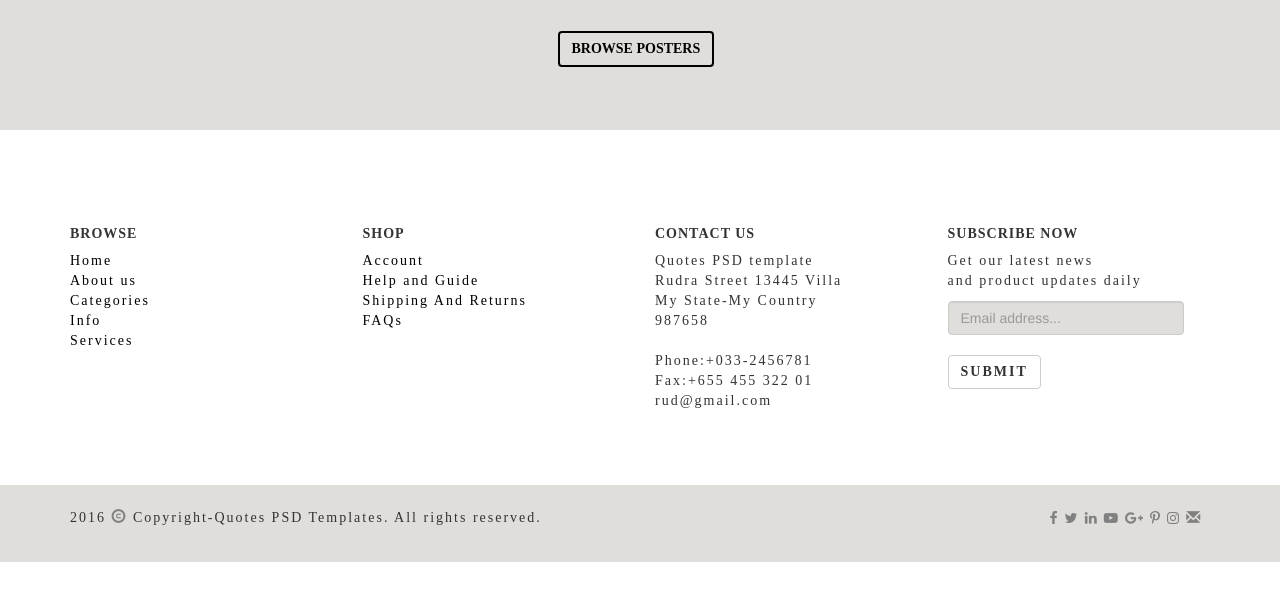
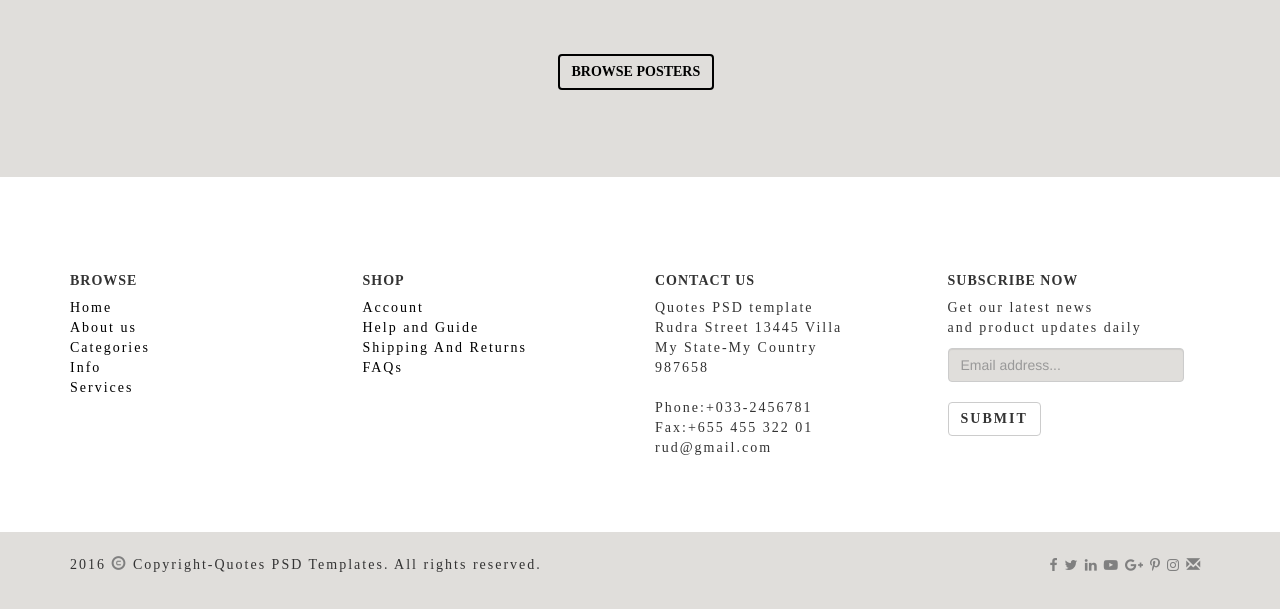
Before and after one commit to harpreet16/first_html, a plain HTML site: page res.html in a window 1280 px wide. Shown: the part 3854-4463 px from the top of the page. Before the commit the page ends 4416 px from the top, so only its background shows below. Drawn offline with nearby package versions, Linux system fonts and the light colour scheme; a web font is replaced by a local one.

Commit message:
new update

```diff
--- a/res.html
+++ b/res.html
@@ -86,7 +86,6 @@
 <div class="container">
      <div class="row">
             <div class="col-md-12">
-
                <div class="content f">
                   <div class="b " > The most inclusive<br><b> Free Psd Template<br></b></div>
                    <b> Free for commercial and personal use.<br><div>You can easily edit it's content and codes for yourself and your client!</b><br><center><hr style="border-top:2px solid black;"></center>Lorem ipsum dolor sit amet, consectetur adipisicing elit, sed do eiusmod
@@ -240,7 +239,7 @@
   </div>
 
   <div class="row">
-     <div class="col-md-3 col-md-offset-5 col-sm-offset-5 col-xs-offset-4" style="padding-bottom: 2%;">
+     <div class="col-md-3 col-md-offset-5 col-sm-offset-5 col-xs-offset-4" style="padding-bottom: 4%; padding-top: 2%;">
               <button type="button" class="btn btn-link" style="border-radius:4px; color:black;border: 2px solid black;font-family: raleway;"><b>BROWSE POSTERS</b></button><br><br><br>
      </div>
  </div>
```
